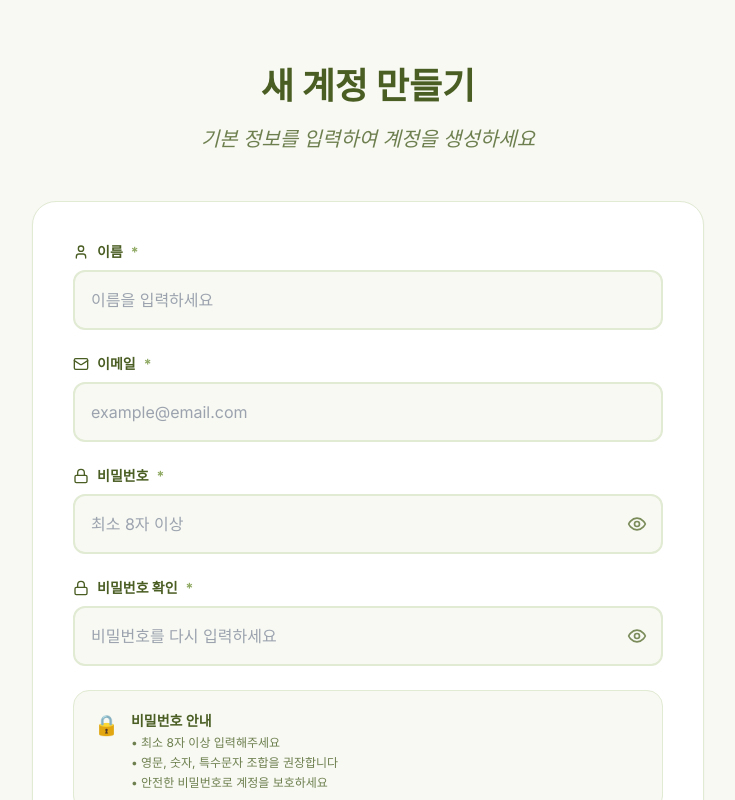
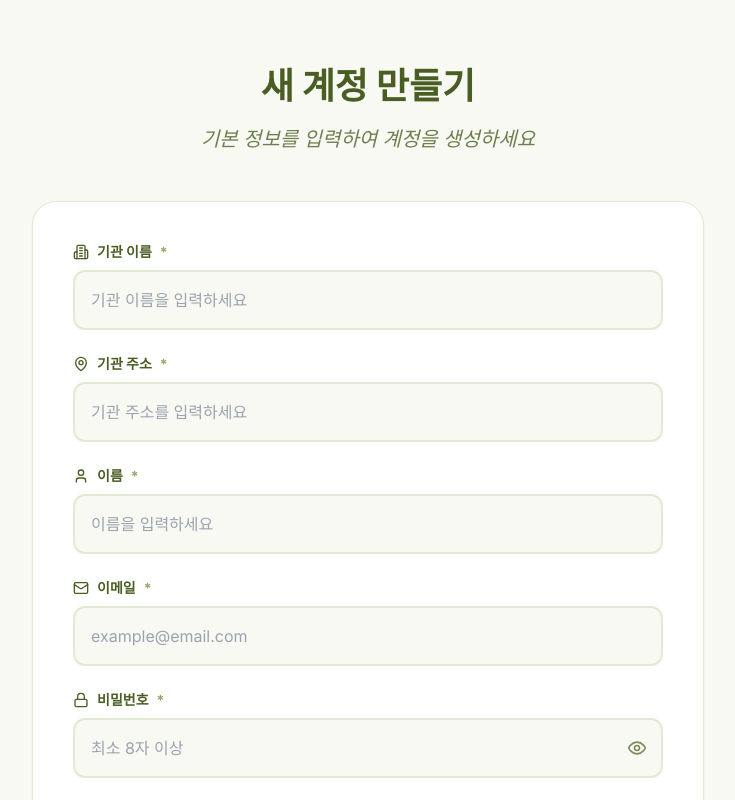
Before and after one commit to Namanmoo-Damso/FE, a Next.js app: page /onboarding/institution/register/new-registration in a window 1280 px wide. Shown: the top 800 px of the page, without its empty margins (272-1007 px from the left). Built offline with nearby package versions, Linux system fonts and the light colour scheme.

Commit message:
feat: 기관 정보 입력창 html 및 폼에 추가

```diff
--- a/app/onboarding/institution/register/new-registration/page.tsx
+++ b/app/onboarding/institution/register/new-registration/page.tsx
@@ -2,11 +2,13 @@
 
 import { useState } from 'react';
 import { useRouter } from 'next/navigation';
-import { Eye, EyeOff, Mail, User, Lock, AlertCircle } from 'lucide-react';
+import { Eye, EyeOff, Mail, User, Lock, AlertCircle, Building2, MapPin } from 'lucide-react';
 
 export default function NewRegistrationPage() {
   const router = useRouter();
   const [formData, setFormData] = useState({
+    institutionName: '',
+    institutionAddress: '',
     name: '',
     email: '',
     password: '',
@@ -19,6 +21,14 @@ export default function NewRegistrationPage() {
 
   const validateForm = () => {
     const newErrors: Record<string, string> = {};
+
+    if (!formData.institutionName.trim()) {
+      newErrors.institutionName = '기관 이름을 입력해주세요';
+    }
+
+    if (!formData.institutionAddress.trim()) {
+      newErrors.institutionAddress = '기관 주소를 입력해주세요';
+    }
 
     if (!formData.name.trim()) {
       newErrors.name = '이름을 입력해주세요';
@@ -63,6 +73,8 @@ export default function NewRegistrationPage() {
           'Content-Type': 'application/json',
         },
         body: JSON.stringify({
+          institutionName: formData.institutionName,
+          institutionAddress: formData.institutionAddress,
           name: formData.name,
           email: formData.email,
           password: formData.password,
@@ -76,7 +88,7 @@ export default function NewRegistrationPage() {
       }
 
       // 성공 시 다음 단계로 이동
-      router.push('/onboarding/institution/step1-criteria');
+      router.push('/institution/workspace/dashboard');
     } catch (error: any) {
       setErrors(prev => ({
         ...prev,
@@ -95,7 +107,8 @@ export default function NewRegistrationPage() {
     }
   };
 
-  const isFormValid = formData.name && formData.email && formData.password &&
+  const isFormValid = formData.institutionName && formData.institutionAddress &&
+                      formData.name && formData.email && formData.password &&
                       formData.confirmPassword && Object.keys(errors).length === 0;
 
   return (
@@ -114,6 +127,52 @@ export default function NewRegistrationPage() {
         {/* Form Card */}
         <div className="bg-white p-10 rounded-3xl shadow-sm border border-[#E1EAD3]">
           <form onSubmit={handleSubmit} className="space-y-6">
+            {/* Institution Name Field */}
+            <div className="space-y-2">
+              <label className="text-sm font-bold text-[#4A5D23] flex items-center gap-2">
+                <Building2 className="w-4 h-4" />
+                기관 이름 <span className="text-[#8FA963]">*</span>
+              </label>
+              <input
+                type="text"
+                value={formData.institutionName}
+                onChange={(e) => handleChange('institutionName', e.target.value)}
+                placeholder="기관 이름을 입력하세요"
+                className={`w-full px-4 py-4 rounded-xl border-2 bg-[#F7F9F2] focus:outline-none focus:border-[#8FA963] transition-colors ${
+                  errors.institutionName ? 'border-red-300' : 'border-[#E1EAD3]'
+                }`}
+              />
+              {errors.institutionName && (
+                <div className="flex items-center gap-2 text-sm text-red-600">
+                  <AlertCircle className="w-4 h-4" />
+                  {errors.institutionName}
+                </div>
+              )}
+            </div>
+
+            {/* Institution Address Field */}
+            <div className="space-y-2">
+              <label className="text-sm font-bold text-[#4A5D23] flex items-center gap-2">
+                <MapPin className="w-4 h-4" />
+                기관 주소 <span className="text-[#8FA963]">*</span>
+              </label>
+              <input
+                type="text"
+                value={formData.institutionAddress}
+                onChange={(e) => handleChange('institutionAddress', e.target.value)}
+                placeholder="기관 주소를 입력하세요"
+                className={`w-full px-4 py-4 rounded-xl border-2 bg-[#F7F9F2] focus:outline-none focus:border-[#8FA963] transition-colors ${
+                  errors.institutionAddress ? 'border-red-300' : 'border-[#E1EAD3]'
+                }`}
+              />
+              {errors.institutionAddress && (
+                <div className="flex items-center gap-2 text-sm text-red-600">
+                  <AlertCircle className="w-4 h-4" />
+                  {errors.institutionAddress}
+                </div>
+              )}
+            </div>
+
             {/* Name Field */}
             <div className="space-y-2">
               <label className="text-sm font-bold text-[#4A5D23] flex items-center gap-2">
```
